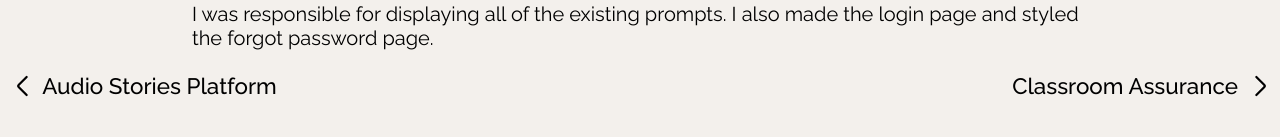
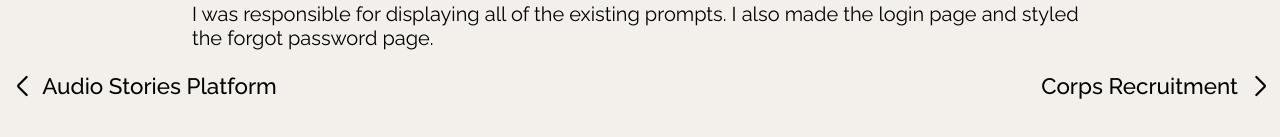
Before and after one commit to kiri-woodruff/Portfolio-Website, a React (Create React App) app: page /projects/audio-stories-admin in a window 1280 px wide. Shown: the part 961-1098 px from the top of the page. Built offline with nearby package versions, Linux system fonts and the light colour scheme.

Commit message:
comment out classroom assurance

```diff
--- a/src/Pages/Audio-Stories-Admin/AudioStoriesAdminPage.tsx
+++ b/src/Pages/Audio-Stories-Admin/AudioStoriesAdminPage.tsx
@@ -67,8 +67,8 @@ const AudioStoriesAdminPage = () => {
                     </Link>
                 </div>
                 <div className='right-arrow'>
-                    <Link to={'/projects/classroom-assurance'}>
-                        <label>Classroom Assurance</label>
+                    <Link to={'/projects/corps-recruitment'}>
+                        <label>Corps Recruitment</label>
                         <div>
                             <img src={arrow}/>
                         </div>
--- a/src/Pages/Corps-Application/CorpsRecruitmentPage.tsx
+++ b/src/Pages/Corps-Application/CorpsRecruitmentPage.tsx
@@ -63,11 +63,11 @@ const CorpsRecruitmentPage = () => {
             </div>
             <div className='bottom-links'>
                 <div className='left-arrow'>
-                    <Link to={'/projects/classroom-assurance'}>
+                    <Link to={'/projects/audio-stories-admin'}>
                         <div>
                             <img src={arrow}/>
                         </div>
-                        <label>Classroom Assurance</label>
+                        <label>Audio Stories Admin</label>
                     </Link>
                 </div>
                 <div className='right-arrow'>
--- a/src/Pages/Projects-Page/ProjectsPage.tsx
+++ b/src/Pages/Projects-Page/ProjectsPage.tsx
@@ -26,10 +26,10 @@ const ProjectsPage = () => {
                     <Link to={'/projects/audio-stories-admin'} className='projects-page-buttons admin-button'>Audio
                         Stories Admin</Link>
                 </div>
-                <div className='project'>
-                    <Link to={'/projects/classroom-assurance'} className='classroom-assurance-home'/>
-                    <Link to={'/projects/classroom-assurance'} className='projects-page-buttons'>Classroom Assurance</Link>
-                </div>
+                {/*<div className='project'>*/}
+                {/*    <Link to={'/projects/classroom-assurance'} className='classroom-assurance-home'/>*/}
+                {/*    <Link to={'/projects/classroom-assurance'} className='projects-page-buttons'>Classroom Assurance</Link>*/}
+                {/*</div>*/}
                 <div className='project'>
                     <Link to={'/projects/corps-recruitment'} className='application-site-home'/>
                     <Link to={'/projects/corps-recruitment'} className='projects-page-buttons'>Corps Recruitment</Link>
```
